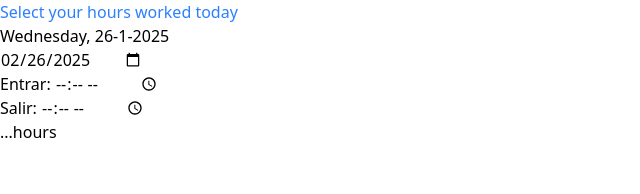
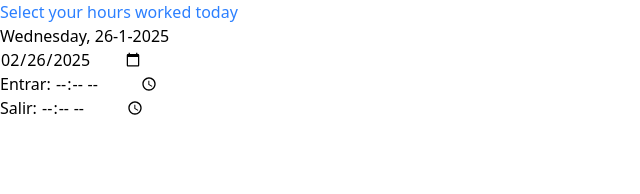
Before and after one commit to minezzig/shift-tracker, a React (Vite) app: page / in a window 1280 px wide. Shown: the top 194 px of the page, without its empty margins (0-640 px from the left). Built offline with nearby package versions, Linux system fonts and the light colour scheme.

Commit message:
add logic for total time

```diff
--- a/src/App.tsx
+++ b/src/App.tsx
@@ -6,7 +6,7 @@ function App() {
     enter: "",
     exit: "",
   });
-  const [total, setTotal] = useState("...hours");
+  const [total, setTotal] = useState({regular: "", night: "", total: ""});
 
   // date variables
   const today = new Date();
@@ -32,7 +32,7 @@ function App() {
     setFormData((prev) => {
       const updatedFormData = {...prev, [e.target.name]: e.target.value }
 
-      if (e.target.name === "exit" && updatedFormData.enter) calcShift(updatedFormData)
+      if (updatedFormData.enter && updatedFormData.exit) calcShift(updatedFormData)
 
         return updatedFormData
     });
@@ -51,22 +51,41 @@ function App() {
     const enterTotalMinutes = enterHours * 60 + enterMinutes;
     const exitTotalMinutes = exitHours * 60 + exitMinutes;
 
+
+    const HORAS_NOCTURNAS = 22
+
+    // calc regular hours worked
+    const totalRegularMinutesWorked = HORAS_NOCTURNAS * 60 - enterTotalMinutes;
+    const regularHoursWorked = Math.floor(totalRegularMinutesWorked / 60)
+    const regularMinutesWorked = Math.floor(totalRegularMinutesWorked % 60)
+
+    // calc hora nocturnas worked
+    let totalNightMinutesWorked = exitTotalMinutes - HORAS_NOCTURNAS * 60
+    if (totalNightMinutesWorked < 0) totalNightMinutesWorked += 24 * 60;
+    const nightHoursWorked = Math.floor(totalNightMinutesWorked / 60);
+    const nightMinutesWorked = Math.floor(totalNightMinutesWorked % 60);
+
+
+    // calc general total hours
     let totalMinutesWorked = exitTotalMinutes - enterTotalMinutes;
+    if (totalMinutesWorked < 0) totalMinutesWorked += 24 * 60;
+    const hoursWorked = Math.floor(totalMinutesWorked / 60);
+    const minutesWorked = Math.floor(totalMinutesWorked % 60);
 
-    // account for working an overnight shift
-    if (totalMinutesWorked < 0) totalMinutesWorked += 24 * 60;
-
-    const hoursWorked = Math.floor(totalMinutesWorked / 60);
-    const minutesWorked = totalMinutesWorked % 60;
-
-    setTotal(`${hoursWorked} hours and ${minutesWorked} minutes`);
+    setTotal((prev) => ({
+      ...prev,
+      regular: `${regularHoursWorked}h ${regularMinutesWorked}m`,
+      night: `${nightHoursWorked}h ${nightMinutesWorked}m`,
+      total: `${hoursWorked}h ${minutesWorked}m`
+    }));
+    // setTotal(`regular hours: ${regularHoursWorked}h ${regularMinutesWorked}m, night hours: ${nightHoursWorked}h ${nightMinutesWorked}m`);
 
   }
   console.log(formData)
   return (
     <>
       <div className="text-blue-500">Select your hours worked today</div>
-      <form onSubmit={calcShift}>
+      <form>
         <div>
           {weekDays[day]}, {date}-{month}-{year}
         </div>
@@ -95,7 +114,9 @@ function App() {
           />
         </div>
         {/* <button type="submit">Calc shfit</button> */}
-        <h1>{total}</h1>
+        <h1>{total.regular}</h1>
+        <h1>{total.night}</h1>
+        <h1 className="font-bold">{total.total}</h1>
       </form>
     </>
   );
```
